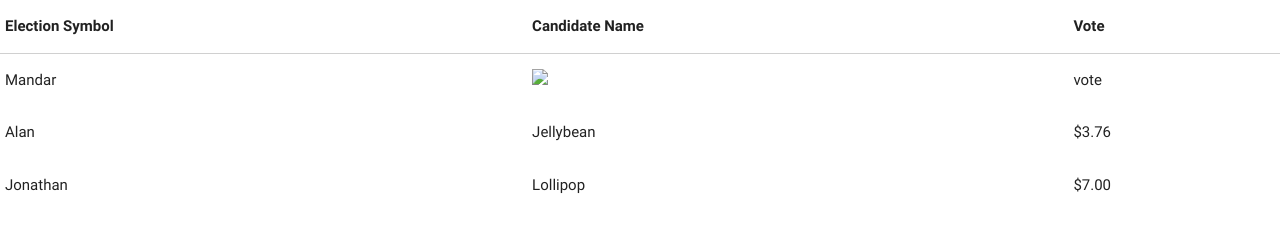
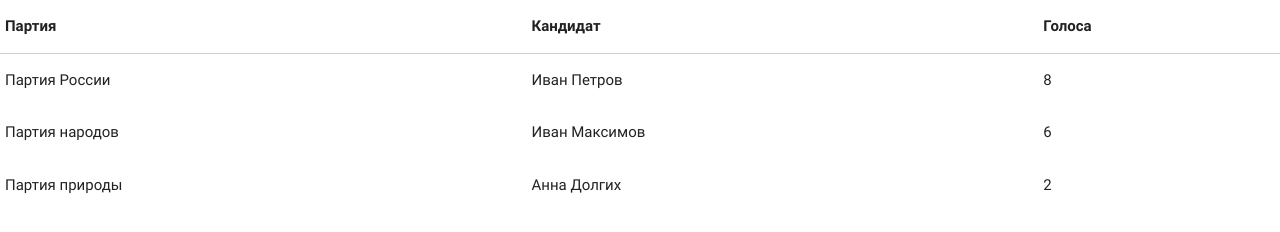
Before and after one commit to docWits/vote-system, a website: page ui/test.html in a window 1280 px wide. Drawn offline with nearby package versions, Linux system fonts and the light colour scheme.

Commit message:
update voting.sol

```diff
--- a/ui/test.html
+++ b/ui/test.html
@@ -2,7 +2,9 @@
 <html>
 <head>
   <title></title>
-  <!-- Compiled and minified CSS -->
+    <meta charset="utf-8">
+
+    <!-- Compiled and minified CSS -->
   <link rel="stylesheet" href="https://cdnjs.cloudflare.com/ajax/libs/materialize/0.100.2/css/materialize.min.css">
 
   <!-- Compiled and minified JavaScript -->
@@ -17,27 +19,27 @@
   <table>
         <thead>
           <tr>
-              <th>Election Symbol</th>
-              <th>Candidate Name</th>
-              <th>Vote</th>
+              <th>Партия</th>
+              <th>Кандидат</th>
+              <th>Голоса</th>
           </tr>
         </thead>
 
         <tbody>
           <tr>
-            <td>Mandar</td>
-            <td><img src="bjp.png" alt=" "></td>
-            <td>vote</td>
+            <td>Партия России</td>
+            <td>Иван Петров</td>
+            <td>8</td>
           </tr>
           <tr>
-            <td>Alan</td>
-            <td>Jellybean</td>
-            <td>$3.76</td>
+            <td>Партия народов</td>
+            <td>Иван Максимов</td>
+            <td>6</td>
           </tr>
           <tr>
-            <td>Jonathan</td>
-            <td>Lollipop</td>
-            <td>$7.00</td>
+            <td>Партия природы</td>
+            <td>Анна Долгих</td>
+            <td>2</td>
           </tr>
         </tbody>
       </table>
```
Also changed, not shown: ui/clist.html (+2 -2 lines), 1 other file.
